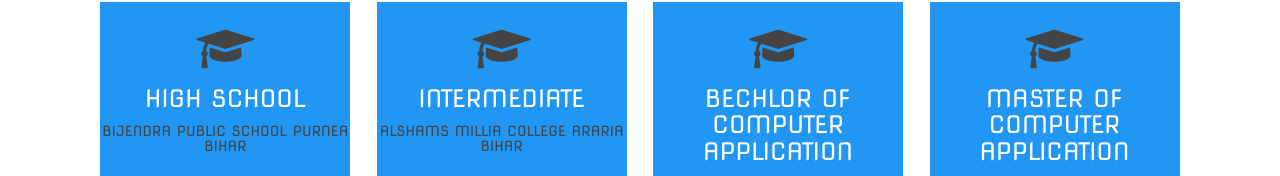
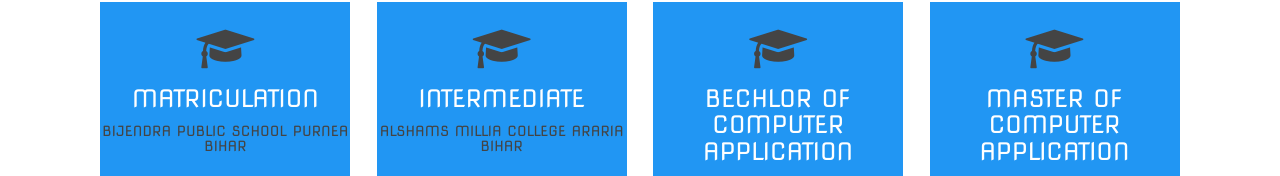
Before and after one commit to anomani3/nomanitech.github.io, a plain HTML site: page index.html in a window 1280 px wide. Shown: the part 2225-2401 px from the top of the page. Drawn offline with nearby package versions, Linux system fonts and the light colour scheme.

Commit message:
MATRICULATION
COMMITTED

```diff
--- a/index.html
+++ b/index.html
@@ -109,7 +109,7 @@ Copyright (c) 2017 Mysirg.com -->
               <div class="front">
                 <div>
                   <h2><i class="fa fa-graduation-cap"></i></h2>
-                  <h4>HIGH SCHOOL</h4>
+                  <h4>MATRICULATION</h4>
                   <h6>BIJENDRA PUBLIC SCHOOL PURNEA BIHAR</h6>
                 </div>
               </div>
```
